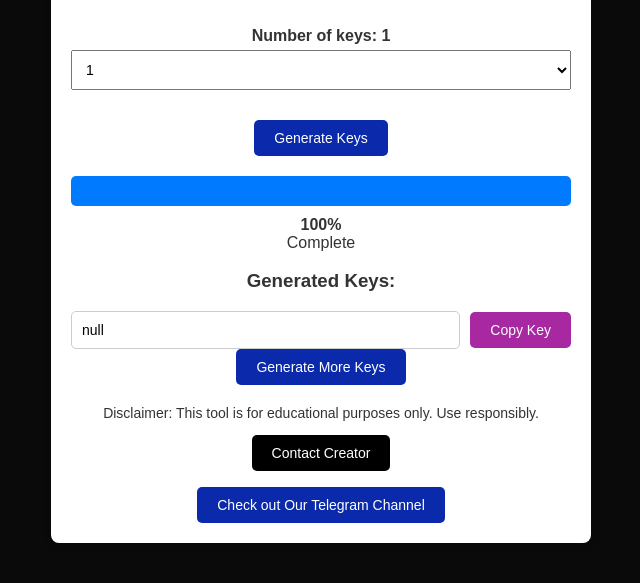
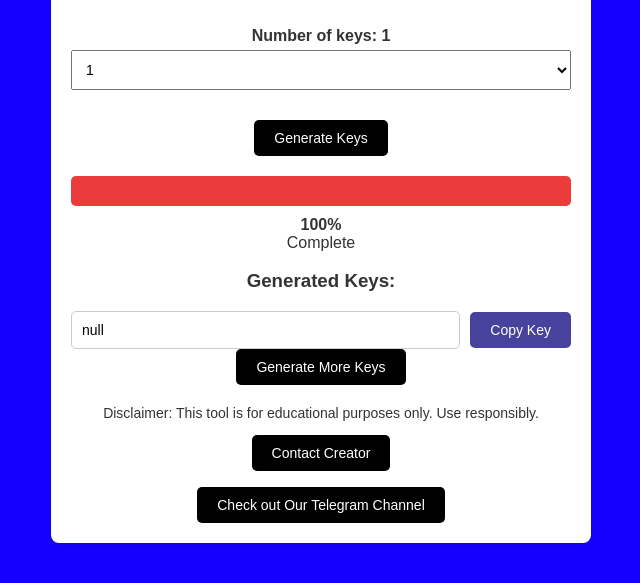
Before and after one commit to ONLYXDADDY/HAMSTERKEYS_GENERATOR, a plain HTML site: page index.html in a window 1280 px wide. Both pictures are taken after a click on the button "Generate Keys". Shown: the part 211-794 px from the top of the page, without its empty margins (319-959 px from the left). Drawn offline with Linux system fonts and the light colour scheme; no server answers.

Commit message:
Update styles.css

```diff
--- a/styles.css
+++ b/styles.css
@@ -1,6 +1,6 @@
 body {
     font-family: Arial, sans-serif;
-    background-color: #0a0a0a;
+    background-color: #1500ff;
     color: #333;
     display: flex;
     justify-content: center;
@@ -41,7 +41,7 @@ select {
 }
 
 button {
-    background-color: #0a2aab;
+    background-color: #000000;
     color: white;
     border: none;
     padding: 10px 20px;
@@ -53,7 +53,7 @@ button {
 
 
 button:hover {
-    background-color: #0a2aab;
+    background-color: #000000;
 }
 
 .hidden {
@@ -71,7 +71,7 @@ button:hover {
 
 .progress-bar div {
     height: 100%;
-    background-color: #007bff;
+    background-color: #eb3b3b;
     width: 0;
     transition: width 0.5s;
 }
@@ -97,7 +97,7 @@ button:hover {
 }
 
 .copyKeyBtn {
-    background-color: #a728a1;
+    background-color: #47439c;
     border: none;
     padding: 10px 20px;
     color: white;
@@ -107,7 +107,7 @@ button:hover {
 }
 
 .copyKeyBtn:hover {
-    background-color: #a728a1;
+    background-color: #47439c;
 }
 
 .footer {
@@ -117,9 +117,10 @@ button:hover {
 
 #copyStatus {
     margin-top: 10px;
-    color: pink;
+    color: Purple;
 }
 
 #telegramChannelBtn{
     background-color: black;
 }
+Purple
```
